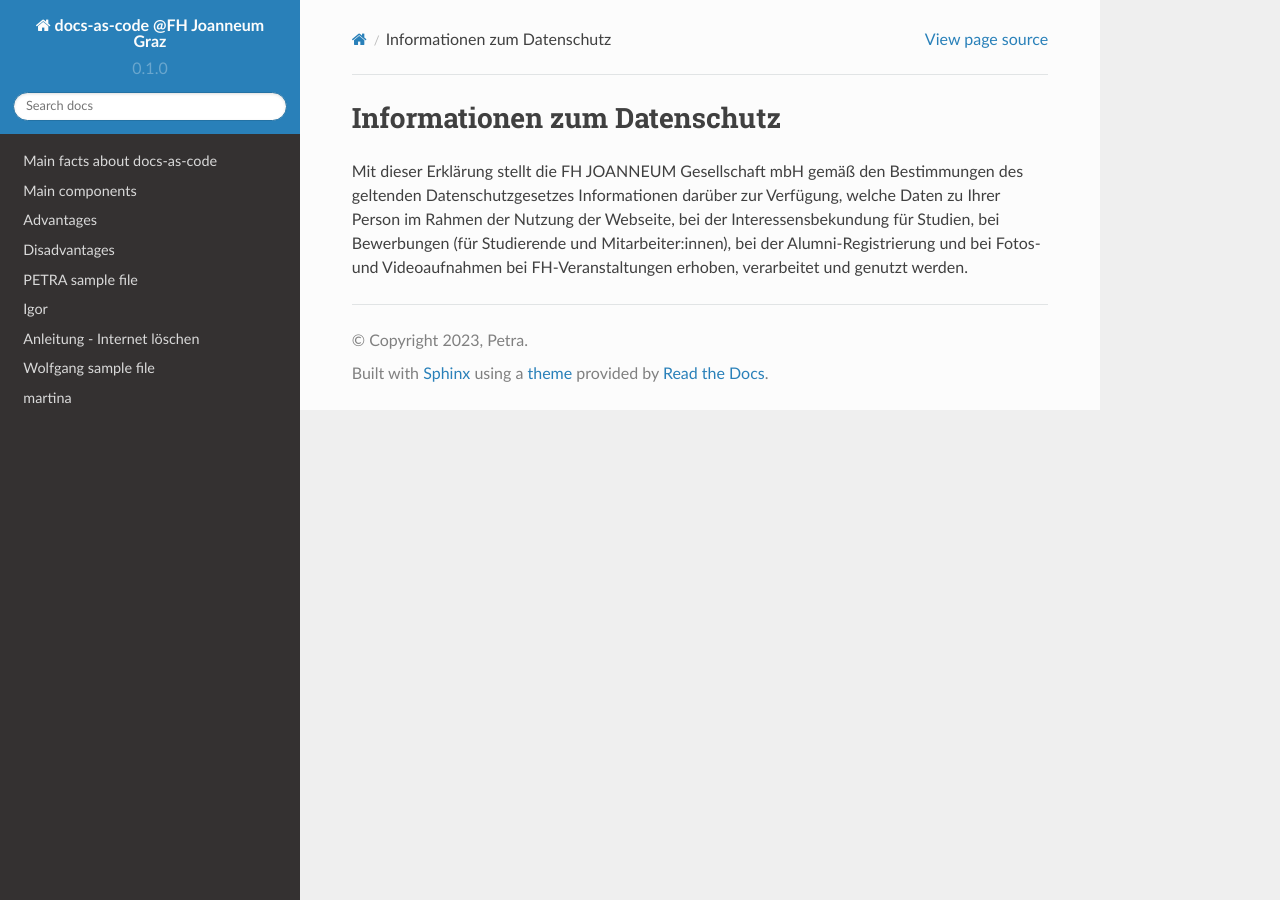
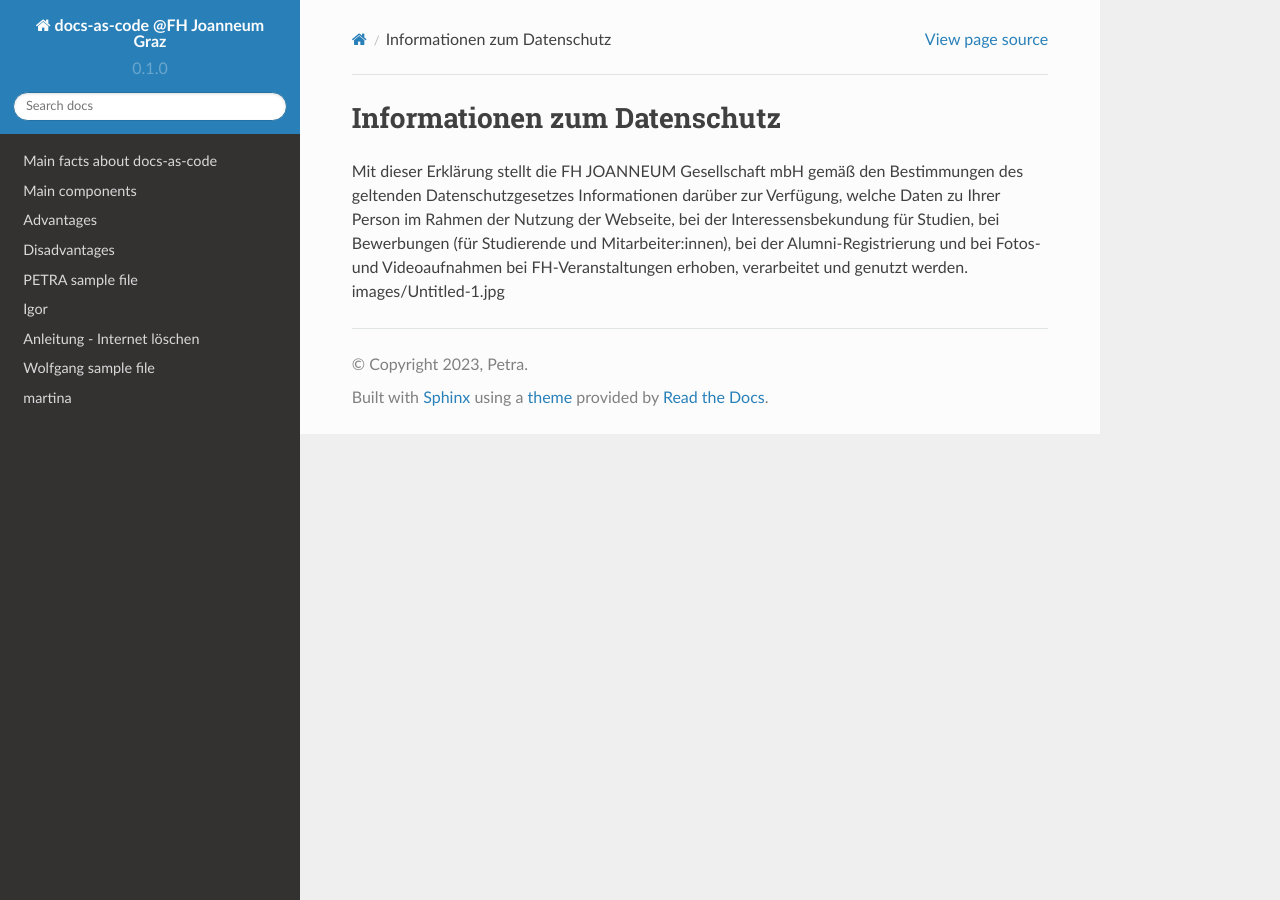
Before and after one commit to pezi77/workshop-fh-2023, a Sphinx documentation site: the page built from docs/source/gandi.rst, in a window 1280 px wide. Built offline with Sphinx 7.4.7 and the Read the Docs theme 2.0.0, drawn with Linux system fonts in a browser that asks for light colours; pages that are not in the unit, such as notebooks, are missing from menus.

Commit message:
Update gandi.rst

```diff
--- a/docs/source/gandi.rst
+++ b/docs/source/gandi.rst
@@ -1,3 +1,4 @@
 Informationen zum Datenschutz
 =============================
 Mit dieser Erklärung stellt die FH JOANNEUM Gesellschaft mbH gemäß den Bestimmungen des geltenden Datenschutzgesetzes Informationen darüber zur Verfügung, welche Daten zu Ihrer Person im Rahmen der Nutzung der Webseite, bei der Interessensbekundung für Studien, bei Bewerbungen (für Studierende und Mitarbeiter:innen), bei der Alumni-Registrierung und bei Fotos- und Videoaufnahmen bei FH-Veranstaltungen erhoben, verarbeitet und genutzt werden.
+images/Untitled-1.jpg
```
